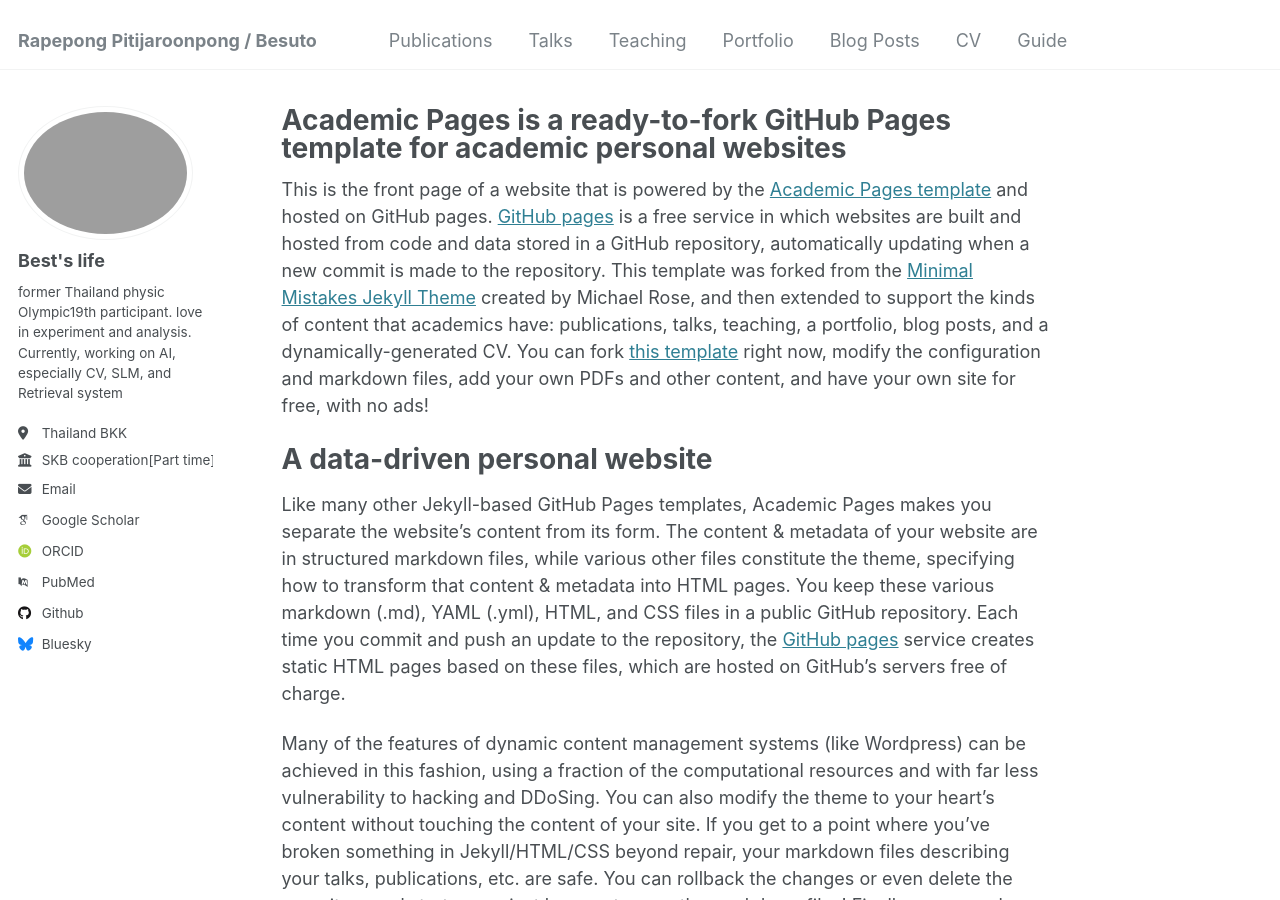
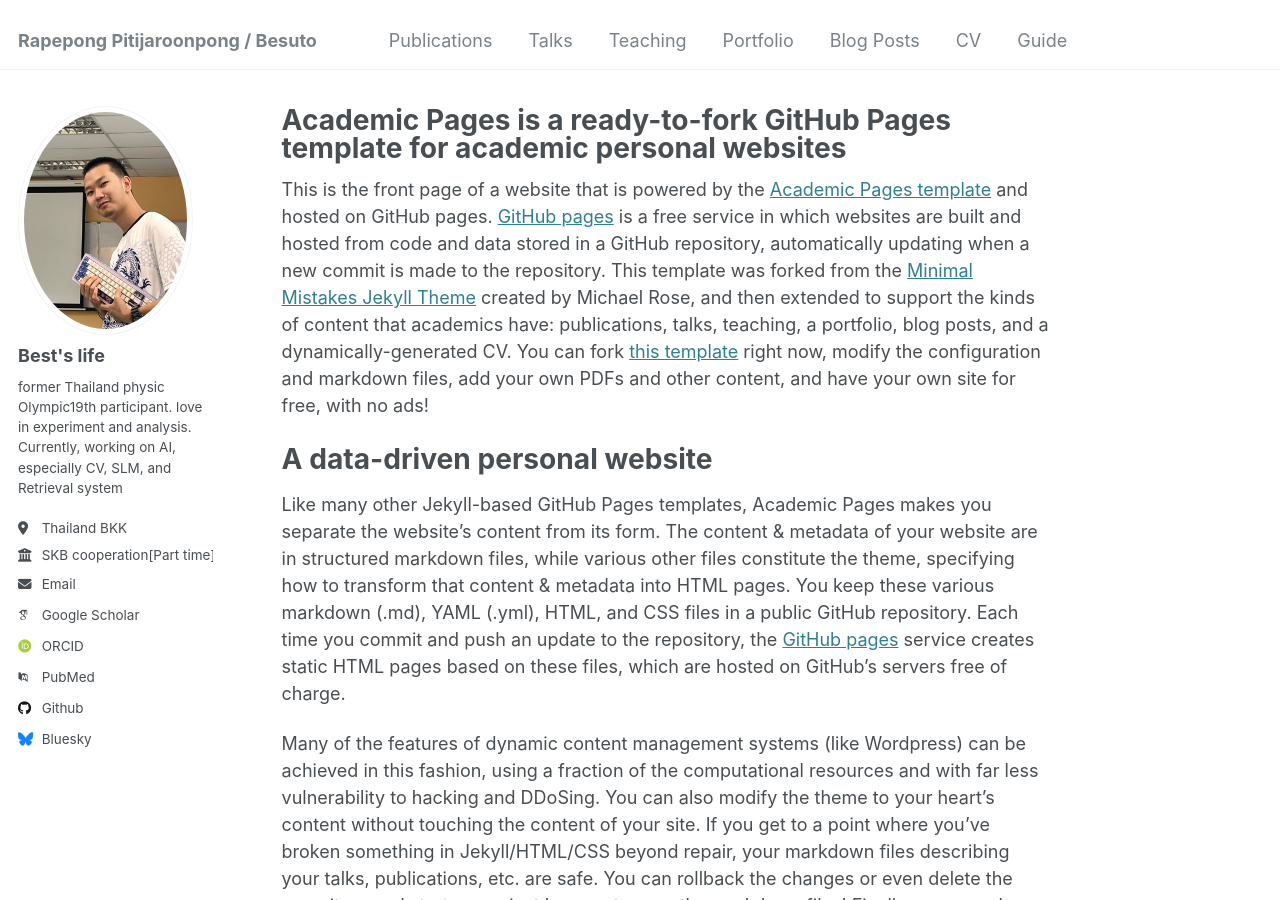
Before and after one commit to Besutodesuka/Besutodesuka.github.io, a Jekyll site: the page built from _pages/about.md, in a window 1280 px wide and 900 px high. Built offline with Jekyll 4.4.1, drawn with Linux system fonts in a browser that asks for light colours; some web fonts are replaced.

Commit message:
correct the picture file name

```diff
--- a/_config.yml
+++ b/_config.yml
@@ -21,7 +21,7 @@ repository               : "besutodesuka/besutodesuka.github.io"
 #               Additional customization can be done by editing /_includes/author-profile.html
 author:
   # Biographic information
-  avatar           : "best pic.png"
+  avatar           : "best pic.jpg"
   name             : "Best's life"
   pronouns         : # example: "she/her"
   bio              : "former Thailand physic Olympic19th participant. love in experiment and analysis. Currently, working on AI, especially CV, SLM, and Retrieval system"
```
